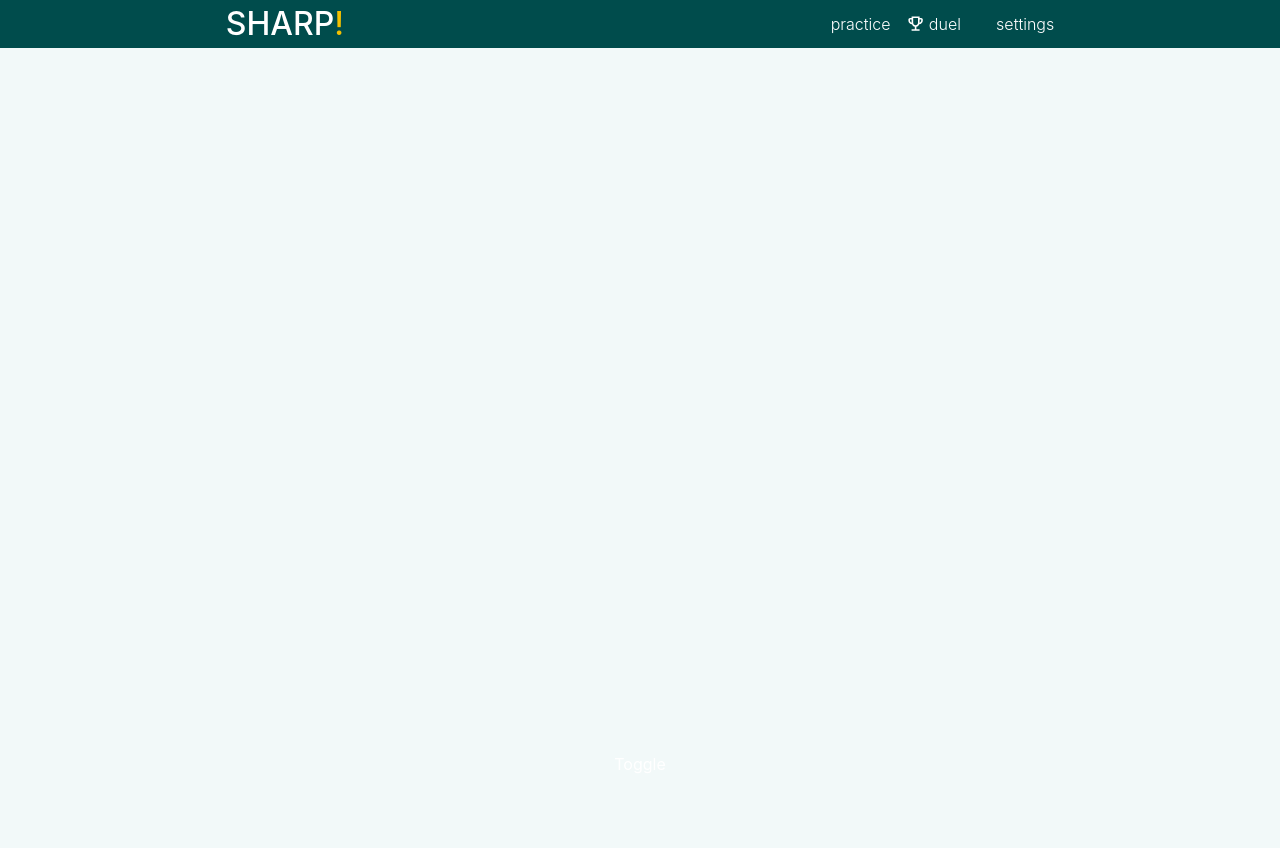
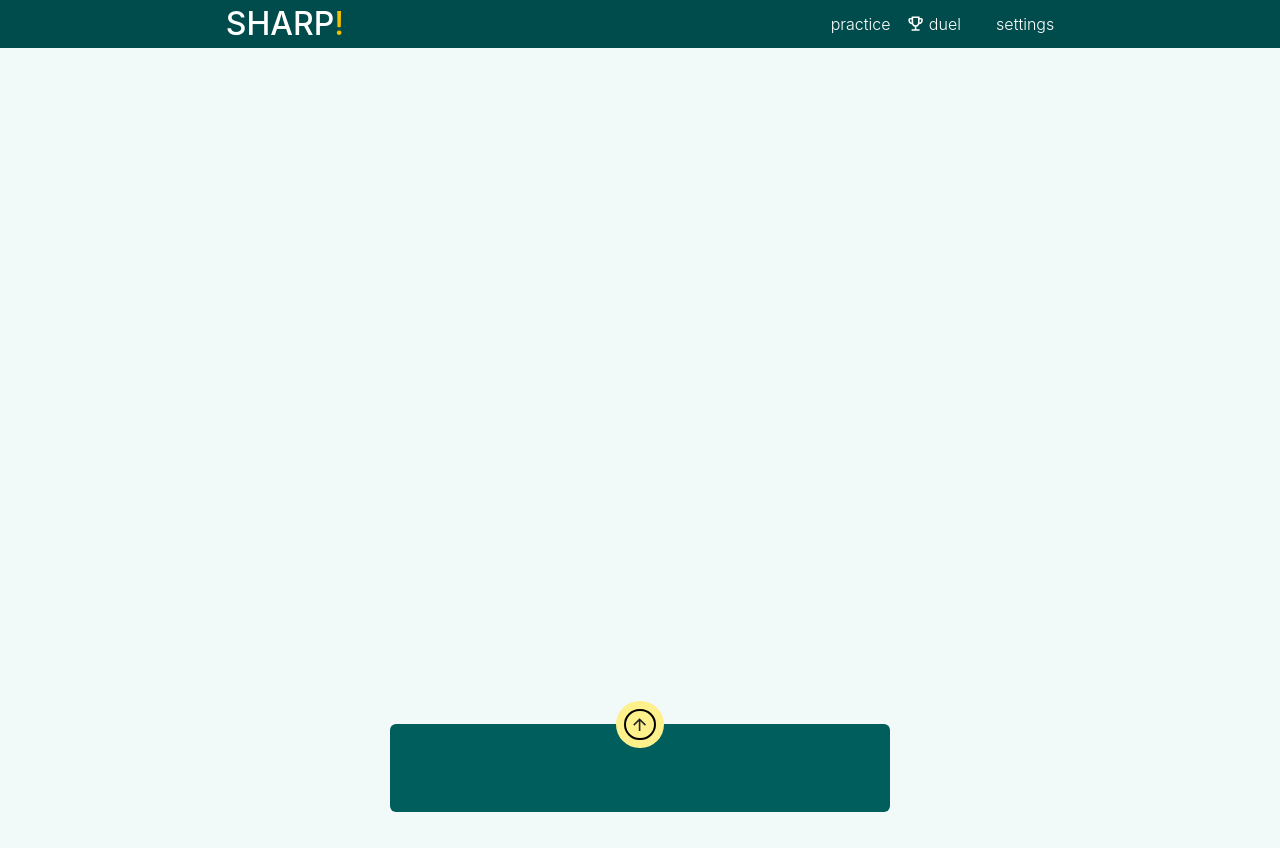
Before and after one commit to brambekkers/fireShark, a Vue app: page /practice in a window 1280 px wide. Built offline with nearby package versions, Linux system fonts and the light colour scheme; no server answers; some icons are missing.

Commit message:
wip slideIn

```diff
--- a/src/components/questions/SlideIn/SlideIn.vue
+++ b/src/components/questions/SlideIn/SlideIn.vue
@@ -1,10 +1,22 @@
 <template>
-  <div class="absolute inset-x-0 bottom-0 flex flex-col items-center pb-4">
+  <div class="absolute inset-x-0 flex flex-col items-center bottom-0 margin-negative">
 
-    <button @click="show = !show" class="bg-yellow text-white px-4 py-2 rounded-md">Toggle</button>
+    <div class="btn-container">
+      <div @click="handleShow(false)" v-if="show" class="bg-yellow-200 rounded-full p-2 cursor-pointer">
+        <div class="border-2 border-black rounded-full p-1">
+          <ArrowDownward />
+        </div>
+      </div>
+      <div @click="handleShow(true)" v-if="!show" class="bg-yellow-200 rounded-full p-2 cursor-pointer">
+        <div class="border-2 border-black rounded-full p-1">
+          <ArrowUpward />
+        </div>
+      </div>
+    </div>
     <transition name="slide">
-      <div v-if="show" class="p-4 bg-green-800 text-center py-4">
-        Slide In
+      <div class="box p-10 bg-[#005e5d] text-white rounded-md">
+        <h3 class="text-2xl font-bold">{{ title }}</h3>
+        <p class="text-sm mt-2">{{ content }}</p>
       </div>
     </transition>
 
@@ -13,10 +25,35 @@
 
 <script setup>
 import { ref } from "vue";
+import ArrowUpward from '~icons/material-symbols/arrow-upward';
+import ArrowDownward from '~icons/material-symbols/arrow-downward';
 const show = ref(false);
+
+const handleShow = (bool) => {
+  show.value = bool;
+}
+
+defineProps({
+  title: String,
+  content: String
+})
+
 </script>
 
 <style scoped lang="scss">
+.box {
+  min-width: 500px;
+}
+
+.btn-container {
+  margin-bottom: -24px;
+  z-index: 200;
+}
+
+.margin-negative {
+  margin-bottom: -12px;
+}
+
 /* .slide-enter-active,
 .slide-leave-active {
   transition: all 0.5s;
--- a/src/pages/Practice.vue
+++ b/src/pages/Practice.vue
@@ -4,20 +4,20 @@ import QuestionForm from "../components/questions/QuestionForm.vue"
 import QuestionSlideIn from "../components/questions/SlideIn/SlideIn.vue"
 import { ref } from "vue"
 
-const questions = ref({})
-const fetchQuestions = async () =>
-  await fetch("http://localhost:3000/questions")
-    .then((res) => res.json())
-    .then((json) => {
-      console.log(json);
-      questions.value = json.subjects.General.questions
-    })
-fetchQuestions()
+// const questions = ref({})
+// const fetchQuestions = async () =>
+//   await fetch("http://localhost:3000/questions")
+//     .then((res) => res.json())
+//     .then((json) => {
+//       console.log(json);
+//       questions.value = json.subjects.General.questions
+//     })
+// fetchQuestions()
 </script>
 
 <template>
   <div>
-    <QuestionHeader :questions="questions"/>
+    <!-- <QuestionHeader :questions="questions" /> -->
     <QuestionSlideIn />
   </div>
 </template>
```
